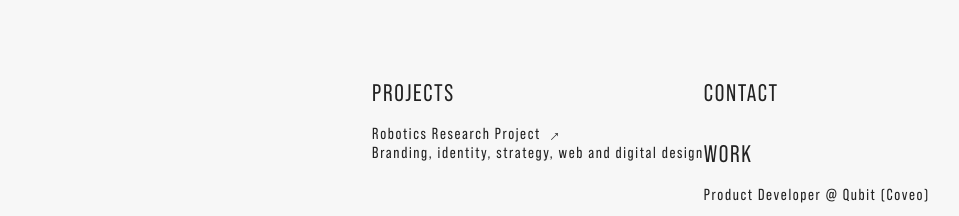
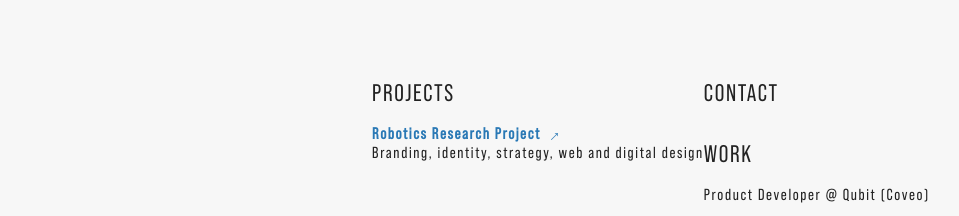
Before and after one commit to jingxiangmo/website, a Next.js app: page / in a window 1280 px wide. In both pictures the pointer is over the link "Robotics Research Project". Shown: the top 216 px of the page, without its empty margins (32-991 px from the left). Built offline with nearby package versions, Linux system fonts and the light colour scheme.

Commit message:
about to combine writings page with homepage

```diff
--- a/pages/writings/index.js
+++ b/pages/writings/index.js
@@ -1,7 +1,6 @@
 import React, { Component } from 'react'
 import Link from 'next/link'
 import styles from '../../styles/Writings.module.scss'
-import Sidebar from '../../components/sidebar'
 
 const importPosts = async () => {
   const markdownFiles = require
--- a/styles/Home.module.scss
+++ b/styles/Home.module.scss
@@ -51,11 +51,13 @@
   }
 
   a {
+    font-weight: bold;
+
     cursor: pointer;
     transition: color 150ms ease-out;
   }
   a:hover {
-    color: var(--c-decoration);
+    color:#2978b5;
   }
   .arrowed::after,
   dd a::after {
--- a/styles/globals.scss
+++ b/styles/globals.scss
@@ -17,6 +17,7 @@ body {
   letter-spacing: 1.61803px;
   color: #222222;
 }
+
 
 *,
 ::after,
```
